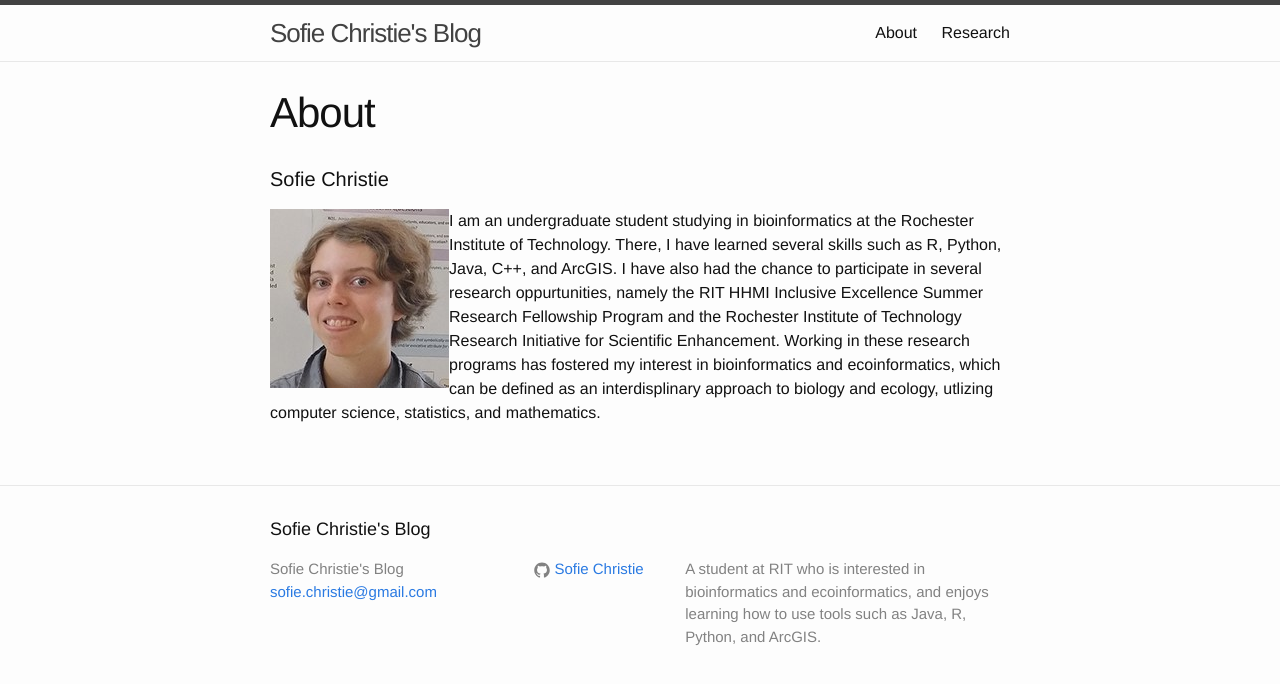
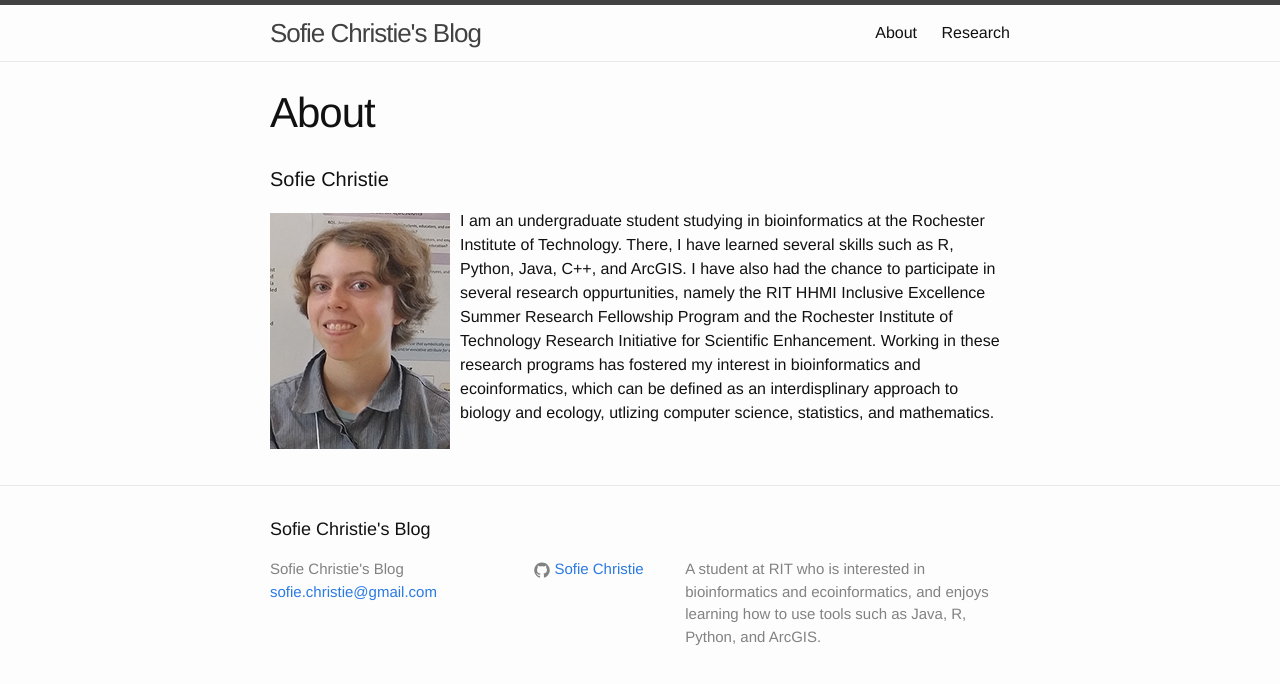
Before and after one commit to SMCCoder/SMCCoder.github.io, a Jekyll site: the page built from about.html, in a window 1280 px wide. Shown: the top 684 px of the page. Built offline with Jekyll 4.4.1, drawn with Linux system fonts in a browser that asks for light colours.

Commit message:
updating about page formatting

```diff
--- a/about.html
+++ b/about.html
@@ -8,7 +8,7 @@ permalink: /about/
 
   <h1 class="page-heading">Sofie Christie</h1>
 
-  <img style="float:left;" alt="profile picture" src="{{ site.url }}/assets/SofieChristie_r.jpg" />
+  <img style="float:left; margin: 4px 10px 0px 0px;" alt="profile picture" src="{{ site.url }}/assets/SofieChristie_r.jpg" />
 
   <p>I am an undergraduate student studying in bioinformatics at the Rochester Institute of Technology. There, I have learned several skills such as R, Python, Java, C++, and ArcGIS. I have also had the chance to participate in several research oppurtunities, namely the RIT HHMI Inclusive Excellence Summer Research Fellowship Program and the Rochester Institute of Technology Research Initiative for Scientific Enhancement. Working in these research programs has fostered my interest in bioinformatics and ecoinformatics, which can be defined as an interdisplinary approach to biology and ecology, utlizing computer science, statistics, and mathematics. </p>
 
```
Also changed, not shown: assets/SofieChristie_r.jpg, assets/SofieChristie_r_profile_pic.jpg (added).
